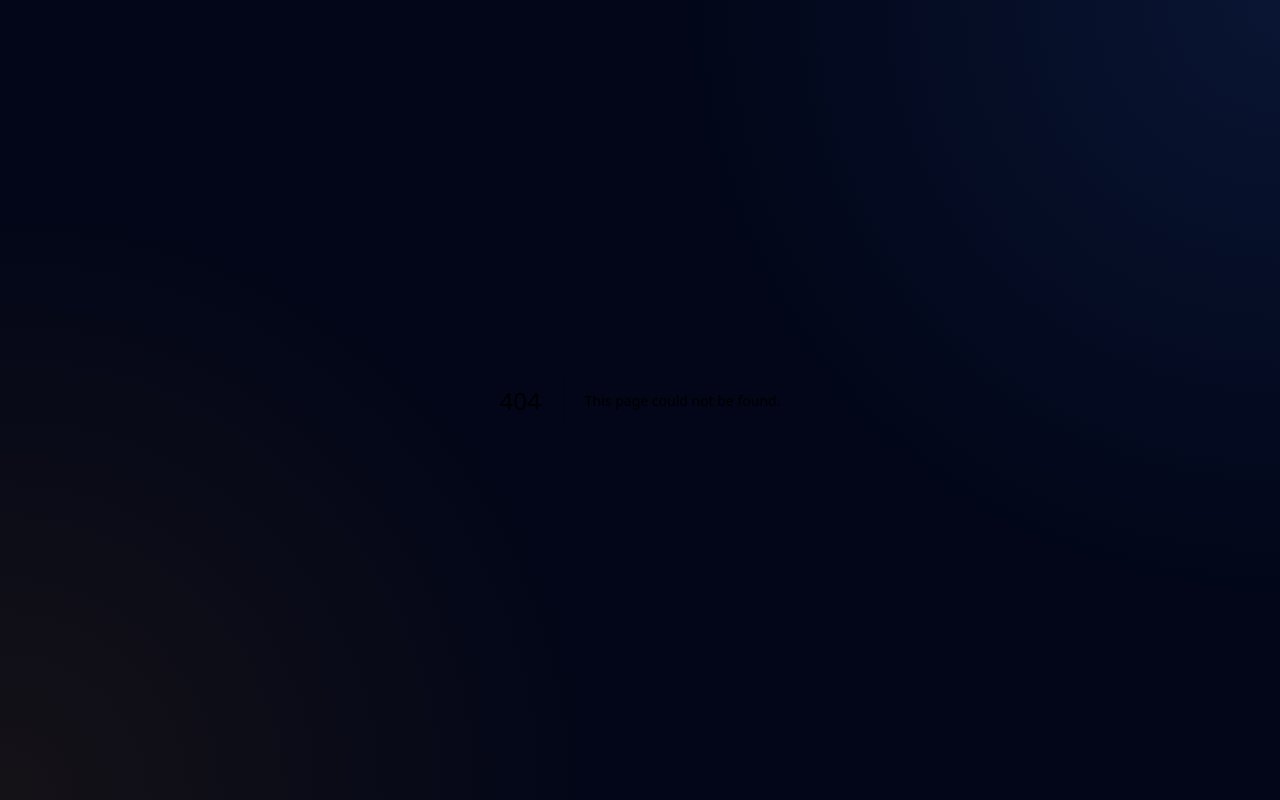
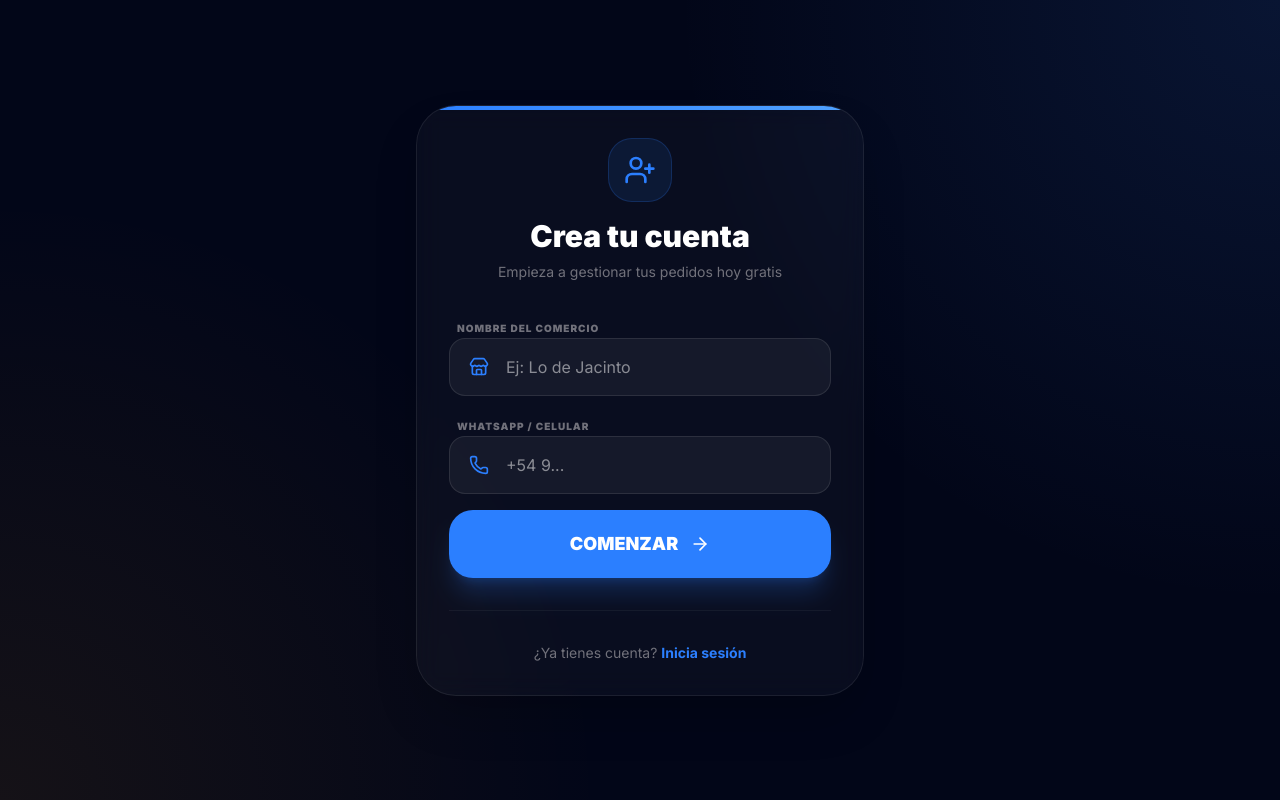
Before and after one commit to GMARTIX/whupi, a Next.js app: page /register in a window 1280 px wide. Before the commit this address had no page. Built offline with nearby package versions, Linux system fonts and the light colour scheme.

Commit message:
Auth Module: Login & Register Pages

```diff
--- /dev/null
+++ b/src/app/login/page.tsx
@@ -0,0 +1,69 @@
+"use client";
+
+import { useState } from "react";
+import Link from "next/link";
+import { LogIn, ArrowRight, Loader2, Smartphone, ShieldCheck } from "lucide-react";
+
+export default function LoginPage() {
+  const [loading, setLoading] = useState(false);
+  const [phone, setPhone] = useState("");
+
+  const handleLogin = (e: React.FormEvent) => {
+    e.preventDefault();
+    setLoading(true);
+    // Simulación de login
+    setTimeout(() => {
+      window.location.href = "/dashboard/merchant";
+    }, 1500);
+  };
+
+  return (
+    <div className="min-h-screen flex items-center justify-center p-6 bg-gradient-premium">
+      <div className="w-full max-w-md p-8 rounded-[40px] border border-white/10 glass bg-zinc-900/50 shadow-2xl relative overflow-hidden">
+        <div className="absolute top-0 left-0 right-0 h-1 bg-gradient-to-r from-primary to-blue-400"></div>
+
+        <div className="flex flex-col items-center text-center mb-8">
+          <div className="w-16 h-16 rounded-3xl bg-primary/10 flex items-center justify-center mb-4 border border-primary/20">
+            <LogIn className="w-8 h-8 text-primary" />
+          </div>
+          <h1 className="text-3xl font-black text-white">Bienvenido</h1>
+          <p className="text-zinc-500 text-sm mt-2">Ingresa con tu número de teléfono</p>
+        </div>
+
+        <form onSubmit={handleLogin} className="space-y-6">
+          <div className="space-y-2">
+            <label className="text-[10px] font-black text-zinc-500 uppercase tracking-widest px-2">Celular / Móvil</label>
+            <div className="relative">
+              <Smartphone className="absolute left-5 top-1/2 -translate-y-1/2 w-5 h-5 text-primary" />
+              <input
+                required
+                type="tel"
+                value={phone}
+                onChange={e => setPhone(e.target.value)}
+                placeholder="+54 9..."
+                className="w-full bg-white/5 border border-white/10 rounded-2xl pl-14 pr-6 py-4 text-white focus:outline-none focus:border-primary transition-all text-lg"
+              />
+            </div>
+          </div>
+
+          <button
+            type="submit"
+            disabled={loading}
+            className="w-full py-5 bg-primary text-white font-black rounded-3xl shadow-xl shadow-primary/20 hover:scale-[1.01] active:scale-95 transition-all flex items-center justify-center gap-3 text-lg"
+          >
+            {loading ? <Loader2 className="w-6 h-6 animate-spin" /> : <>ENTRAR <ArrowRight className="w-5 h-5" /></>}
+          </button>
+        </form>
+
+        <div className="mt-8 pt-8 border-t border-white/5 flex flex-col items-center gap-4">
+           <p className="text-zinc-500 text-sm">
+             ¿No tienes cuenta? <Link href="/register" className="text-primary font-bold hover:underline">Regístrate gratis</Link>
+           </p>
+           <div className="flex items-center gap-2 text-[10px] text-zinc-600 font-black uppercase tracking-widest">
+             <ShieldCheck className="w-3 h-3" /> Conexión Segura
+           </div>
+        </div>
+      </div>
+    </div>
+  );
+}
--- a/src/app/page.tsx
+++ b/src/app/page.tsx
@@ -5,13 +5,22 @@ import { motion } from "framer-motion";
 
 export default function Home() {
   return (
-    <main className="flex flex-col items-center justify-center min-h-screen px-4 text-center">
+    <main className="flex flex-col items-center min-h-screen">
+      {/* Navbar Minimalista */}
+      <nav className="w-full max-w-7xl flex items-center justify-between p-6 z-50">
+        <div className="text-2xl font-black tracking-widest text-white">WHUPI</div>
+        <div className="flex items-center gap-6">
+          <Link href="/login" className="text-zinc-400 hover:text-white font-bold transition-colors">Entrar</Link>
+          <Link href="/register" className="bg-primary text-white px-6 py-2 rounded-xl font-black hover:bg-blue-600 transition-all shadow-lg shadow-primary/20">Crear cuenta</Link>
+        </div>
+      </nav>
+
       {/* Hero Section */}
       <motion.div
         initial={{ opacity: 0, y: 20 }}
         animate={{ opacity: 1, y: 0 }}
         transition={{ duration: 0.8 }}
-        className="max-w-3xl"
+        className="max-w-4xl text-center mt-20 px-4"
       >
         <div className="inline-flex items-center px-3 py-1 mb-6 text-sm font-medium border rounded-full glass border-white/10 text-primary">
           <span className="flex w-2 h-2 mr-2 rounded-full bg-primary animate-pulse" />
--- /dev/null
+++ b/src/app/register/page.tsx
@@ -0,0 +1,80 @@
+"use client";
+
+import { useState } from "react";
+import Link from "next/link";
+import { UserPlus, ArrowRight, Loader2, Store, Phone } from "lucide-react";
+
+export default function RegisterPage() {
+  const [loading, setLoading] = useState(false);
+  const [formData, setFormData] = useState({ storeName: "", phone: "" });
+
+  const handleRegister = (e: React.FormEvent) => {
+    e.preventDefault();
+    setLoading(true);
+    // Simulación de registro
+    setTimeout(() => {
+      window.location.href = "/dashboard/merchant";
+    }, 1500);
+  };
+
+  return (
+    <div className="min-h-screen flex items-center justify-center p-6 bg-gradient-premium">
+      <div className="w-full max-w-md p-8 rounded-[40px] border border-white/10 glass bg-zinc-900/50 shadow-2xl relative overflow-hidden">
+        <div className="absolute top-0 left-0 right-0 h-1 bg-gradient-to-r from-primary to-blue-400"></div>
+
+        <div className="flex flex-col items-center text-center mb-8">
+          <div className="w-16 h-16 rounded-3xl bg-primary/10 flex items-center justify-center mb-4 border border-primary/20">
+            <UserPlus className="w-8 h-8 text-primary" />
+          </div>
+          <h1 className="text-3xl font-black text-white">Crea tu cuenta</h1>
+          <p className="text-zinc-500 text-sm mt-2">Empieza a gestionar tus pedidos hoy gratis</p>
+        </div>
+
+        <form onSubmit={handleRegister} className="space-y-4">
+          <div className="space-y-2">
+            <label className="text-[10px] font-black text-zinc-500 uppercase tracking-widest px-2">Nombre del Comercio</label>
+            <div className="relative">
+              <Store className="absolute left-5 top-1/2 -translate-y-1/2 w-5 h-5 text-primary" />
+              <input
+                required
+                value={formData.storeName}
+                onChange={e => setFormData({...formData, storeName: e.target.value})}
+                placeholder="Ej: Lo de Jacinto"
+                className="w-full bg-white/5 border border-white/10 rounded-2xl pl-14 pr-6 py-4 text-white focus:outline-none focus:border-primary transition-all"
+              />
+            </div>
+          </div>
+
+          <div className="space-y-2">
+            <label className="text-[10px] font-black text-zinc-500 uppercase tracking-widest px-2">WhatsApp / Celular</label>
+            <div className="relative">
+              <Phone className="absolute left-5 top-1/2 -translate-y-1/2 w-5 h-5 text-primary" />
+              <input
+                required
+                type="tel"
+                value={formData.phone}
+                onChange={e => setFormData({...formData, phone: e.target.value})}
+                placeholder="+54 9..."
+                className="w-full bg-white/5 border border-white/10 rounded-2xl pl-14 pr-6 py-4 text-white focus:outline-none focus:border-primary transition-all"
+              />
+            </div>
+          </div>
+
+          <button
+            type="submit"
+            disabled={loading}
+            className="w-full py-5 bg-primary text-white font-black rounded-3xl shadow-xl shadow-primary/20 hover:scale-[1.01] active:scale-95 transition-all flex items-center justify-center gap-3 text-lg mt-4"
+          >
+            {loading ? <Loader2 className="w-6 h-6 animate-spin" /> : <>COMENZAR <ArrowRight className="w-5 h-5" /></>}
+          </button>
+        </form>
+
+        <div className="mt-8 pt-8 border-t border-white/5 text-center">
+           <p className="text-zinc-500 text-sm">
+             ¿Ya tienes cuenta? <Link href="/login" className="text-primary font-bold hover:underline">Inicia sesión</Link>
+           </p>
+        </div>
+      </div>
+    </div>
+  );
+}
```
